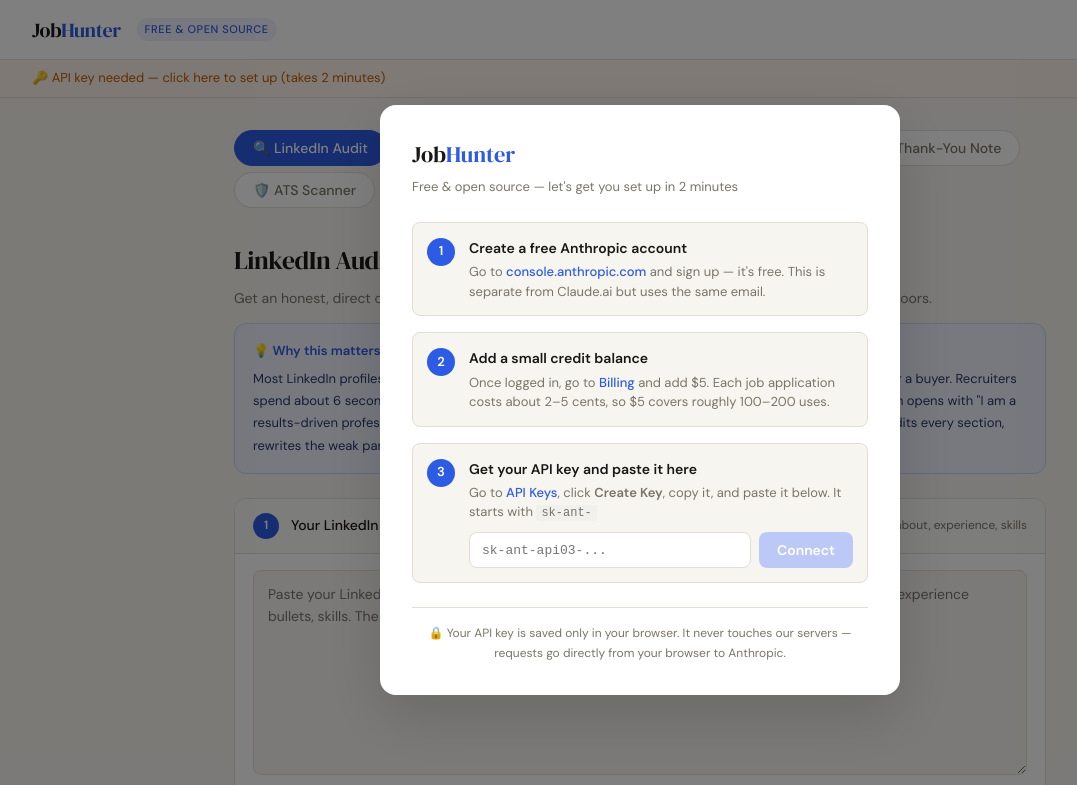
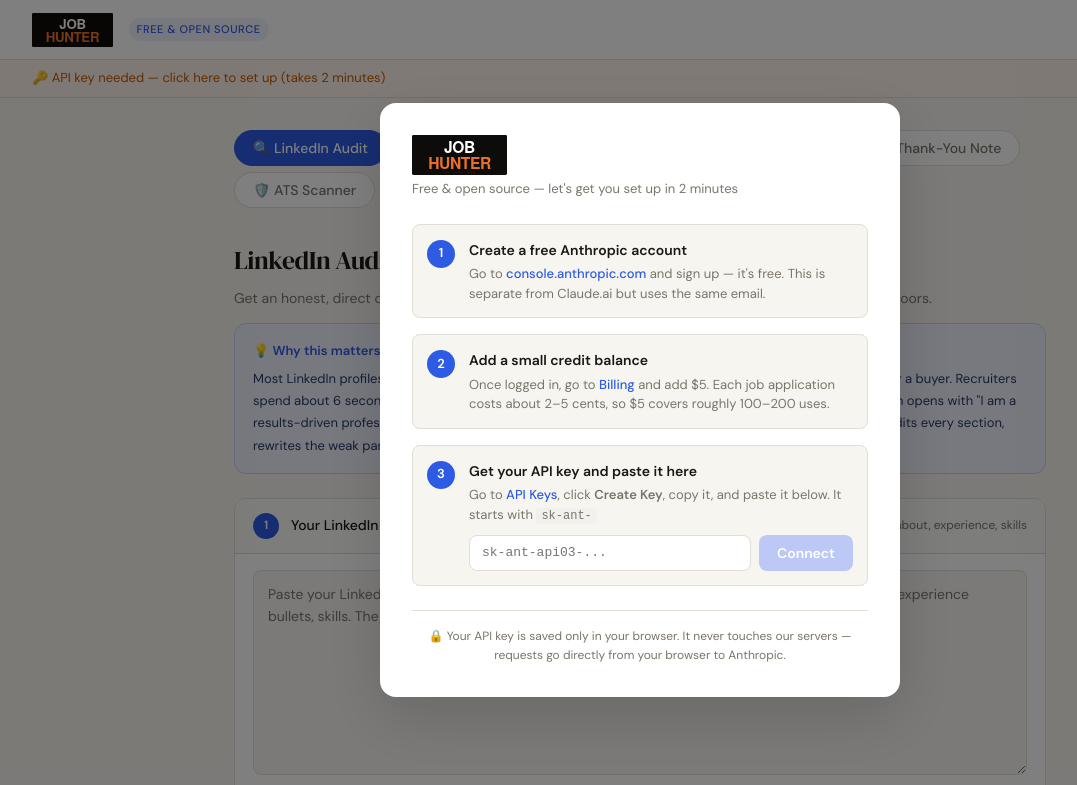
Before and after one commit to owlguardco/job-hunter, a website: page web/index.html in a window 1280 px wide. Shown: the top 785 px of the page, without its empty margins (0-1077 px from the left). Drawn offline with Linux system fonts and the light colour scheme.

Commit message:
Add logo to README, web UI header, and modal
web/logo.svg — brand asset
README.md — logo centered above title (GitHub renders SVG inline)
web/index.html — logo in header bar and setup modal

```diff
--- a/web/index.html
+++ b/web/index.html
@@ -399,14 +399,14 @@
 <body>
 
 <header>
-  <div class="logo">Job<span>Hunter</span></div>
+  <img src="logo.svg" alt="Job Hunter" style="height:34px;display:block;" />
   <div class="header-tag">Free & Open Source</div>
 </header>
 
 <!-- SETUP MODAL -->
 <div class="modal-overlay" id="setup-modal">
   <div class="modal">
-    <div class="modal-logo">Job<span>Hunter</span></div>
+    <img src="logo.svg" alt="Job Hunter" style="height:40px;display:block;margin-bottom:4px;" />
     <div class="modal-sub">Free & open source — let's get you set up in 2 minutes</div>
 
     <div class="setup-steps">
```
Also changed, not shown: README.md, web/logo.svg (added).
